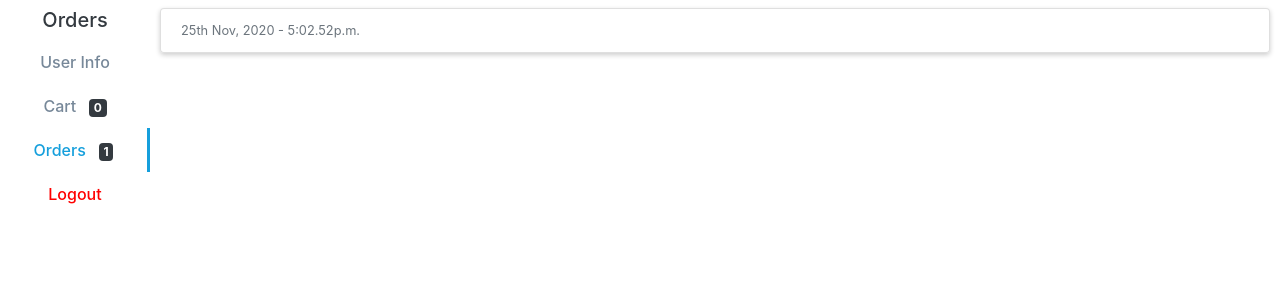
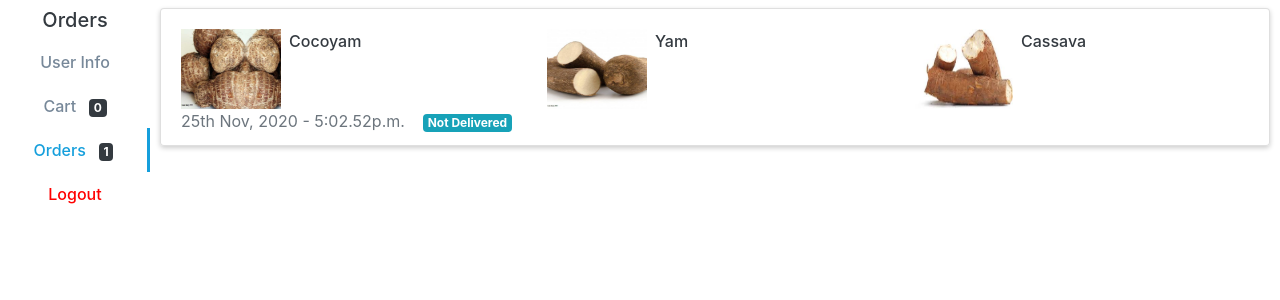
Before and after one commit to Ebenezeroffei/wintrust2, a Django app: page /orders/ in a window 1280 px wide. Shown: the part 112-412 px from the top of the page. Run offline with Django 3.2, Linux system fonts and the light colour scheme; a user stored in the database is signed in; data comes from the database, SQL or seed files in the repository; both versions use the stored data as it was after the commit; data that the repository does not hold is empty; some libraries are stand-ins or nearby versions.

Commit message:
Done with the order page now heading to design the order details page

```diff
--- a/app/models.py
+++ b/app/models.py
@@ -88,7 +88,7 @@ class BillingAddress(models.Model):
     post_or_zipcode = models.CharField("Postcode/ZIP",max_length = 50)
 
     def __str__(self):
-        return f"{self.user.username}'s Billing Address"
+        return f"Order {self.order.id} Billing Address"
 
 class Payment(models.Model):
     """ This is a model that stores payment details of a transaction """
--- a/app/templates/app/orders.html
+++ b/app/templates/app/orders.html
@@ -15,6 +15,10 @@
             left: 160px;
             transition: all .2s ease-in-out;
         }
+        #main-menu > ul > li >a:hover{
+            text-decoration: none;
+        }
+
         /* No Item */
         #no-item > div > a{
             color: #333333;
@@ -108,10 +112,24 @@
                 <ul class="list-group" style="box-shadow: 0px 2px 5px rgba(0,0,0,.2)">
                     {% for order in orders %}
                         <li class="list-group-item">
-                           {% for orderitem in order.order_items %}
-                                <p>{{orderitem.product.name}}</p>
-                           {% endfor %}
-                            <p class="text-muted small m-auto">{{ order.date|date:'jS M, Y' }} - {{ order.date|time:'g:i.sa' }}</p>
+                            <a href="">
+                               <div class="row">
+                                    {% for orderitem in order.orderitem_set.all %}
+                                        <div class="col-sm-6 d-flex mt-2 align-items-top col-lg-4">
+                                            <img style="width: 100px;height: 80px;" src="{{orderitem.product.image1.url}}" alt="">
+                                            <span class="text-dark ml-2" style="font-weight: 500;">{{orderitem.product.name|truncatechars:'30'}}</span>
+                                        </div>
+                                    {% endfor %}
+                                </div>
+                                <p class="text-muted m-auto">
+                                    {{ order.date|date:'jS M, Y' }} - {{ order.date|time:'g:i.sa' }}&nbsp;&nbsp;&nbsp;
+                                    {% if order.delivered %}
+                                        <span class="badge badge-success">Delivered</span>
+                                    {% else %}
+                                        <span class="badge badge-info">Not Delivered</span>
+                                    {% endif %}
+                                </p>
+                            </a>
                         </li>
                     {% endfor %}
                 </ul>
--- a/app/views.py
+++ b/app/views.py
@@ -1,6 +1,7 @@
 from django.shortcuts import render,get_object_or_404
-from django.http import JsonResponse
+from django.http import JsonResponse,HttpResponseRedirect
 from django.views import generic
+from django.urls import reverse
 from django.utils.decorators import method_decorator
 from django.contrib.auth.decorators import login_required
 from django.contrib.auth.mixins import LoginRequiredMixin
@@ -235,8 +236,10 @@ class CheckoutView(generic.View):
             # Create and save the payment infomation
             payment = Payment(order = order,amount = total,reference = reference)
             payment.save()
+            # Delete all the items in the users cart
+            request.user.cart.cartitems_set.all().delete()
             # Redirect the user to the homepage
-            return HttpResponseRedirect(reverse('app:home'));
+            return HttpResponseRedirect(reverse('app:orders'));
 
 
         context = {
```
Also changed, not shown: app/templates/app/checkout.html (+7 -5 lines), db.sqlite3.
